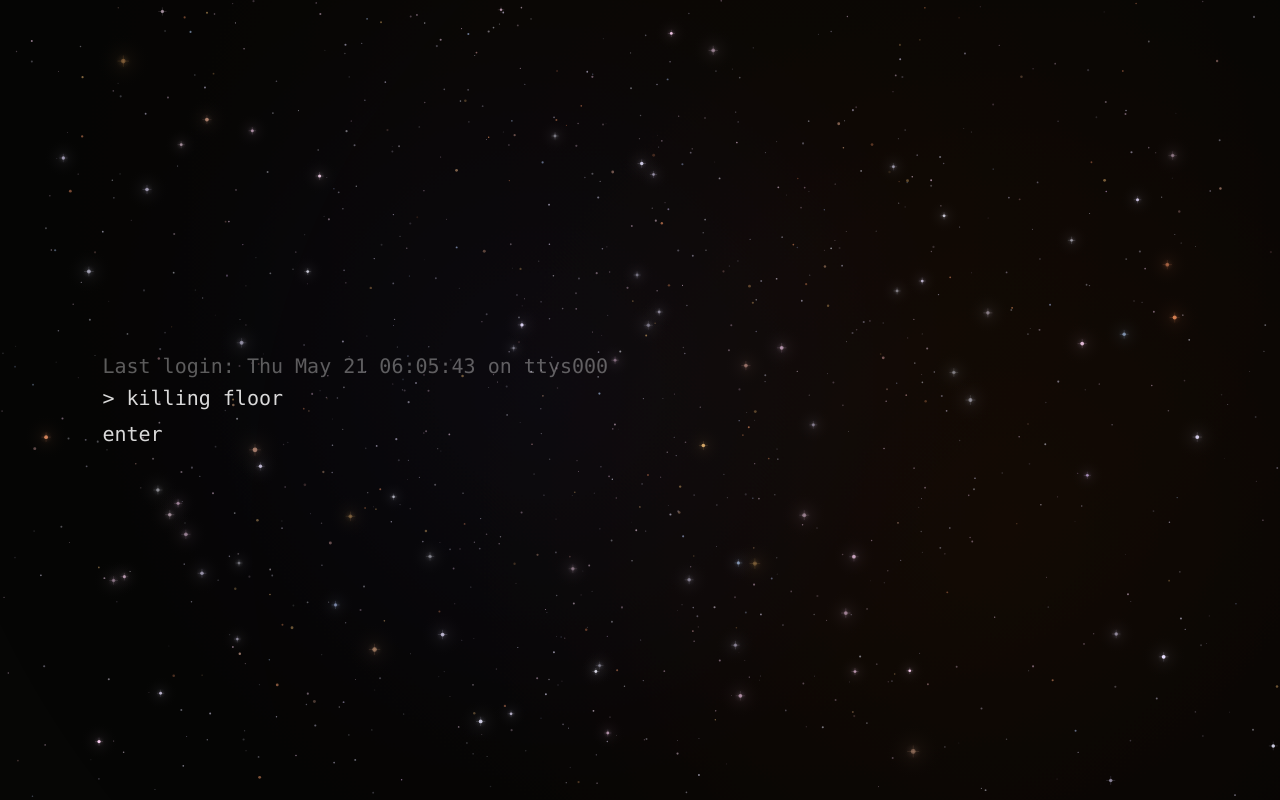
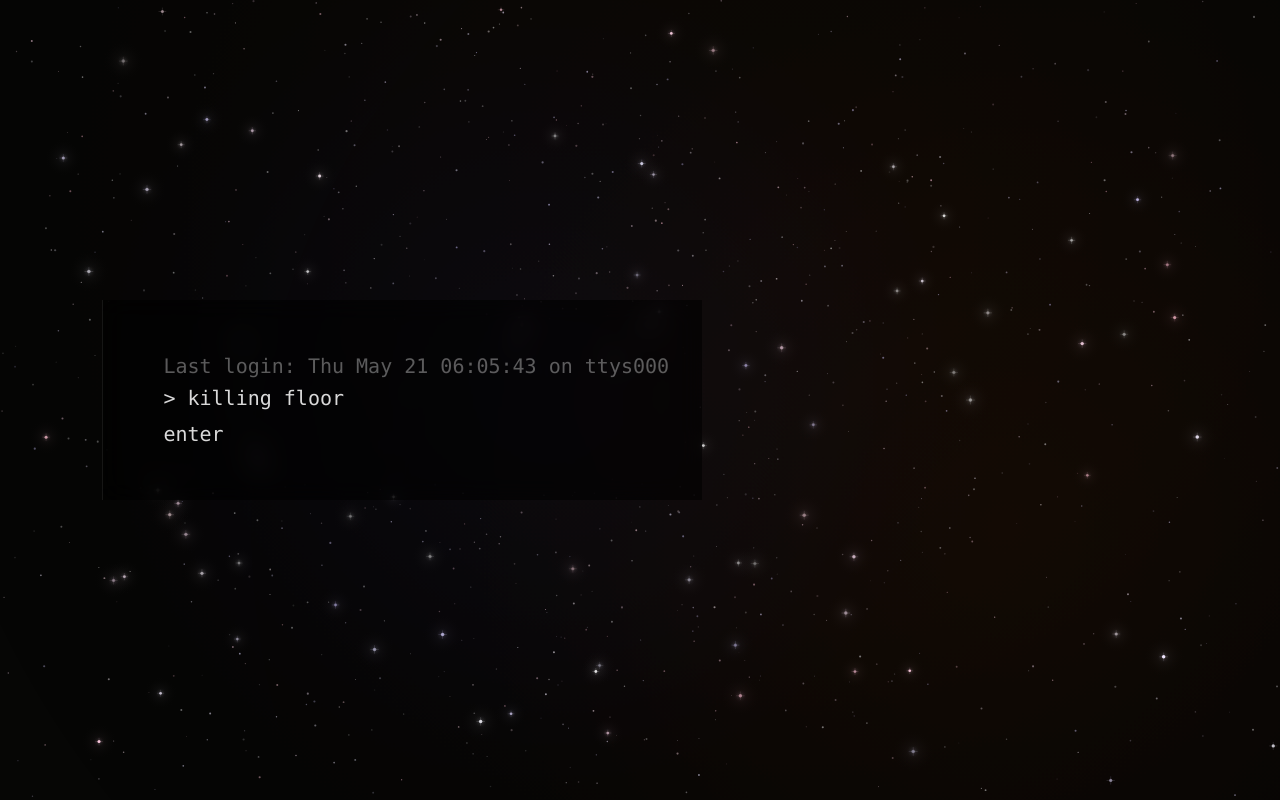
Before and after one commit to uservarrelxx/Killingfloor, a plain HTML site: page index.html in a window 1280 px wide. Drawn offline with Linux system fonts and the light colour scheme; animation ran at ten frames a second.

Commit message:
Monochrome stars with universal scintillation, intro terminal backdrop

```diff
--- a/index.html
+++ b/index.html
@@ -615,6 +615,11 @@
             width: min(600px, 84vw);
             position: relative;
             z-index: 1;
+            background: rgba(0,0,0,0.55);
+            backdrop-filter: blur(12px);
+            -webkit-backdrop-filter: blur(12px);
+            padding: 2.5em 3em;
+            border-left: 1px solid rgba(255,255,255,0.08);
         }
         #intro-log { white-space: pre; line-height: 1.6; }
         .iline { color: rgba(255,255,255,0.85); display: block; }
@@ -1753,10 +1758,11 @@
                     const density = clusterDensity(h2, (idx * CHUNK_H + h3 * CHUNK_H) / 4000);
                     if (h8 > density) continue;
 
-                    let clr, sz, restAlpha;
-                    if      (h1 < 0.05) { clr=[180,210,255]; sz=(bright?1.4:0.5)+h5*0.6; restAlpha=bright?0.70+h6*0.25:0.30+h6*0.20; }
-                    else if (h1 < 0.20) { clr=[220,170,100]; sz=(bright?1.5:0.6)+h5*0.9; restAlpha=bright?0.65+h6*0.25:0.28+h6*0.20; }
-                    else                { clr=[230,230,245]; sz=(bright?1.3:0.4)+h5*0.7; restAlpha=bright?0.60+h6*0.30:0.25+h6*0.20; }
+                    // Monochrome stars — brightness varies, scintillation adds colour
+                    const bri = Math.round(200 + h1 * 55); // 200-255 white range
+                    const clr = [bri, bri, bri];
+                    const sz  = bright ? (1.3 + h5 * 0.5) : (0.4 + h5 * 0.7);
+                    const restAlpha = bright ? 0.60 + h6 * 0.30 : 0.22 + h6 * 0.22;
 
                     // Parallax layer — bright stars scroll faster (foreground), dim stars slower (background)
                     const parallax = bright ? 0.85 : 0.3 + h7 * 0.4;
@@ -1917,24 +1923,19 @@
                         const drift = 0.5 + 0.5 * Math.sin(now * star.driftSpeed * Math.PI * 2 + star.driftPhase);
                         const shim  = 0.5 + 0.5 * Math.sin(now * star.shimSpeed  * Math.PI * 2 + star.shimPhase);
 
-                        // Atmospheric scintillation (high tier only)
-                        let scintR = 0, scintB = 0;
-                        if (cfg.scint) {
-                            const scint = Math.sin(now * star.scintSpeed * Math.PI * 2 + star.scintPhase);
-                            scintR = scint >  0.3 ?  (scint - 0.3) / 0.7 : 0;
-                            scintB = scint < -0.3 ? (-scint - 0.3) / 0.7 : 0;
-                        }
+                        // Scintillation — colour shift on all stars
+                        const scint = Math.sin(now * star.scintSpeed * Math.PI * 2 + star.scintPhase);
+                        const scintR = scint >  0.3 ?  (scint - 0.3) / 0.7 : 0;
+                        const scintB = scint < -0.3 ? (-scint - 0.3) / 0.7 : 0;
 
                         let [rr, gg, bb] = star.clr;
                         const shimClr = shim * 0.15 * star.clrShift;
                         rr = Math.round(rr + (245 - rr) * shimClr);
                         gg = Math.round(gg + (245 - gg) * shimClr);
                         bb = Math.round(bb + (255 - bb) * shimClr);
-                        if (cfg.scint) {
-                            rr = Math.min(255, Math.round(rr + scintR * 60));
-                            gg = Math.max(0,   Math.round(gg - scintR * 20 - scintB * 10));
-                            bb = Math.min(255, Math.round(bb + scintB * 60));
-                        }
+                        rr = Math.min(255, Math.round(rr + scintR * 60));
+                        gg = Math.max(0,   Math.round(gg - scintR * 20 - scintB * 10));
+                        bb = Math.min(255, Math.round(bb + scintB * 60));
 
                         // Flash spike
                         const flashAmt = flashMap.get(star) || 0;
```
